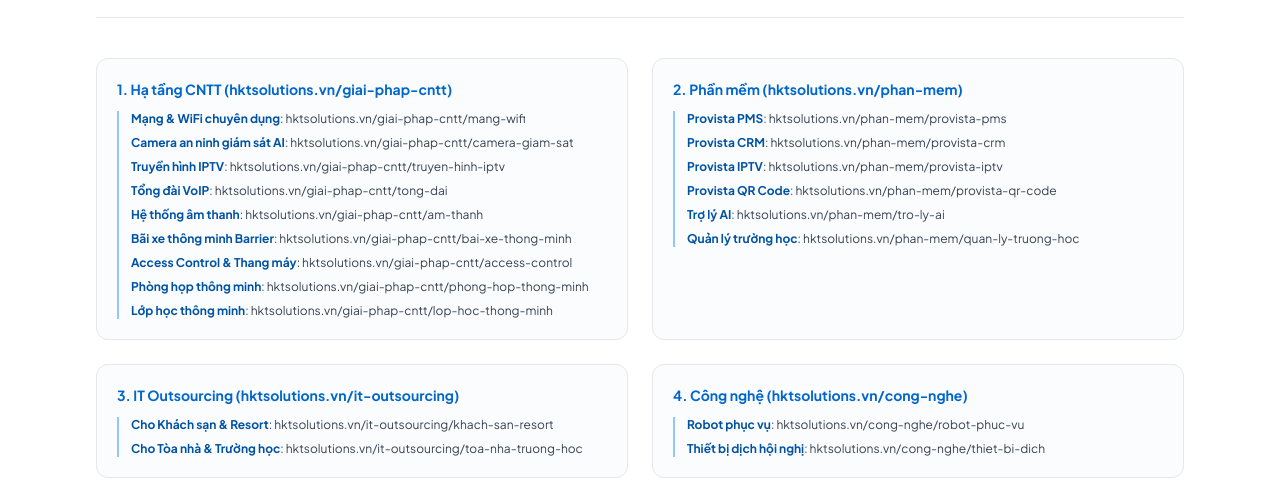
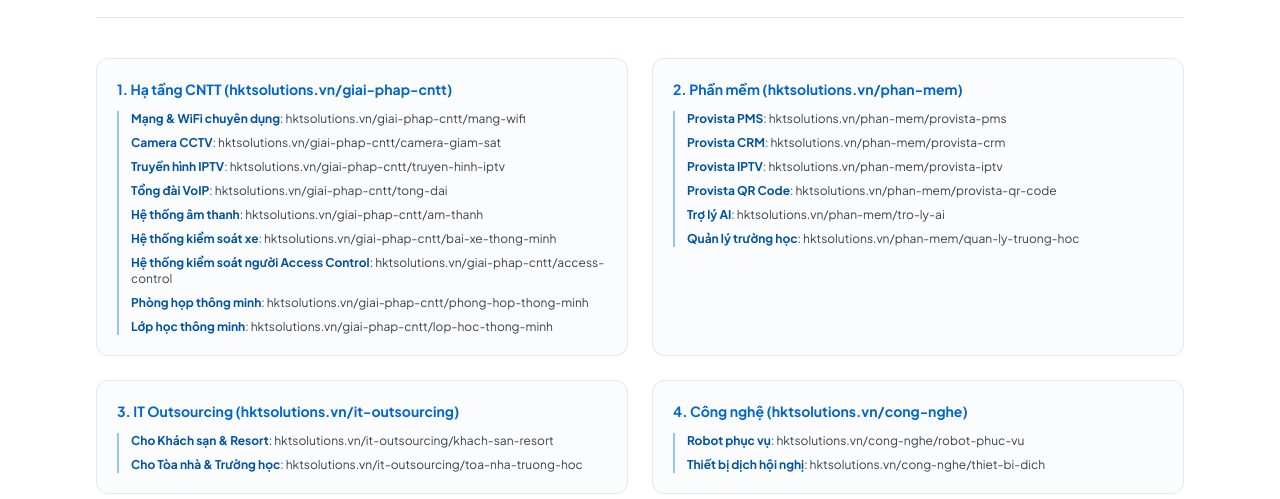
Before and after one commit to hktsolutions/new, a plain HTML site: page index.html in a window 1280 px wide. Shown: the part 236-735 px from the top of the page. Drawn offline with nearby package versions, Linux system fonts and the light colour scheme.

Commit message:
Đổi tên trang Camera CCTV, kiểm soát người, kiểm soát xe
Co-Authored-By: Claude Sonnet 5.5 <noreply@anthropic.com>

```diff
--- a/index.html
+++ b/index.html
@@ -57,12 +57,12 @@
             <div class="absolute left-0 top-full pt-1 w-64 opacity-0 translate-y-1 pointer-events-none group-hover:opacity-100 group-hover:translate-y-0 group-hover:pointer-events-auto transition-all duration-150 z-50">
               <div class="bg-white text-gray-800 rounded-lg shadow-xl border border-gray-200 py-1 text-xs font-normal">
                 <a href="javascript:void(0)" onclick="navigateTo('/giai-phap-cntt/mang-wifi')" class="block px-4 py-2 hover:bg-blue-50 hover:text-[#0066cc]">Mạng & WiFi chuyên dụng</a>
-                <a href="javascript:void(0)" onclick="navigateTo('/giai-phap-cntt/camera-giam-sat')" class="block px-4 py-2 hover:bg-blue-50 hover:text-[#0066cc]">Camera an ninh giám sát AI</a>
+                <a href="javascript:void(0)" onclick="navigateTo('/giai-phap-cntt/camera-giam-sat')" class="block px-4 py-2 hover:bg-blue-50 hover:text-[#0066cc]">Camera CCTV</a>
                 <a href="javascript:void(0)" onclick="navigateTo('/giai-phap-cntt/truyen-hinh-iptv')" class="block px-4 py-2 hover:bg-blue-50 hover:text-[#0066cc]">Truyền hình IPTV</a>
                 <a href="javascript:void(0)" onclick="navigateTo('/giai-phap-cntt/tong-dai')" class="block px-4 py-2 hover:bg-blue-50 hover:text-[#0066cc]">Tổng đài VoIP</a>
                 <a href="javascript:void(0)" onclick="navigateTo('/giai-phap-cntt/am-thanh')" class="block px-4 py-2 hover:bg-blue-50 hover:text-[#0066cc]">Hệ thống âm thanh</a>
-                <a href="javascript:void(0)" onclick="navigateTo('/giai-phap-cntt/bai-xe-thong-minh')" class="block px-4 py-2 hover:bg-blue-50 hover:text-[#0066cc]">Bãi xe thông minh Barrier</a>
-                <a href="javascript:void(0)" onclick="navigateTo('/giai-phap-cntt/access-control')" class="block px-4 py-2 hover:bg-blue-50 hover:text-[#0066cc]">Access Control & Thang máy</a>
+                <a href="javascript:void(0)" onclick="navigateTo('/giai-phap-cntt/bai-xe-thong-minh')" class="block px-4 py-2 hover:bg-blue-50 hover:text-[#0066cc]">Hệ thống kiểm soát xe</a>
+                <a href="javascript:void(0)" onclick="navigateTo('/giai-phap-cntt/access-control')" class="block px-4 py-2 hover:bg-blue-50 hover:text-[#0066cc]">Hệ thống kiểm soát người Access Control</a>
                 <a href="javascript:void(0)" onclick="navigateTo('/giai-phap-cntt/phong-hop-thong-minh')" class="block px-4 py-2 hover:bg-blue-50 hover:text-[#0066cc]">Phòng họp thông minh</a>
                 <a href="javascript:void(0)" onclick="navigateTo('/giai-phap-cntt/lop-hoc-thong-minh')" class="block px-4 py-2 hover:bg-blue-50 hover:text-[#0066cc]">Lớp học thông minh</a>
               </div>
@@ -232,7 +232,7 @@
         slug: '/giai-phap-cntt/mang-wifi'
       },
       '/giai-phap-cntt/camera-giam-sat': {
-        title: 'Camera an ninh giám sát AI',
+        title: 'Camera CCTV',
         desc: 'Hệ thống camera an ninh thông minh nhận diện khuôn mặt, đọc biển số xe và cảnh báo đột nhập.',
         slug: '/giai-phap-cntt/camera-giam-sat'
       },
@@ -252,12 +252,12 @@
         slug: '/giai-phap-cntt/am-thanh'
       },
       '/giai-phap-cntt/bai-xe-thong-minh': {
-        title: 'Bãi xe thông minh Barrier',
+        title: 'Hệ thống kiểm soát xe',
         desc: 'Hệ thống quản lý bãi đỗ xe tự động bằng thẻ từ kết hợp camera nhận diện biển số xe.',
         slug: '/giai-phap-cntt/bai-xe-thong-minh'
       },
       '/giai-phap-cntt/access-control': {
-        title: 'Access Control & Thang máy',
+        title: 'Hệ thống kiểm soát người Access Control',
         desc: 'Kiểm soát cửa ra vào bằng vân tay/khuôn mặt và giải pháp phân tầng thẻ từ thang máy tòa nhà.',
         slug: '/giai-phap-cntt/access-control'
       },
@@ -443,12 +443,12 @@
                 </div>
                 <ul class="space-y-2 text-gray-700 pl-3 border-l-2 border-blue-300">
                   <li><a href="javascript:void(0)" onclick="navigateTo('/giai-phap-cntt/mang-wifi')" class="hover:text-[#0066cc] hover:underline"><span class="font-bold text-[#0052a3]">Mạng & WiFi chuyên dụng</span>: hktsolutions.vn/giai-phap-cntt/mang-wifi</a></li>
-                  <li><a href="javascript:void(0)" onclick="navigateTo('/giai-phap-cntt/camera-giam-sat')" class="hover:text-[#0066cc] hover:underline"><span class="font-bold text-[#0052a3]">Camera an ninh giám sát AI</span>: hktsolutions.vn/giai-phap-cntt/camera-giam-sat</a></li>
+                  <li><a href="javascript:void(0)" onclick="navigateTo('/giai-phap-cntt/camera-giam-sat')" class="hover:text-[#0066cc] hover:underline"><span class="font-bold text-[#0052a3]">Camera CCTV</span>: hktsolutions.vn/giai-phap-cntt/camera-giam-sat</a></li>
                   <li><a href="javascript:void(0)" onclick="navigateTo('/giai-phap-cntt/truyen-hinh-iptv')" class="hover:text-[#0066cc] hover:underline"><span class="font-bold text-[#0052a3]">Truyền hình IPTV</span>: hktsolutions.vn/giai-phap-cntt/truyen-hinh-iptv</a></li>
                   <li><a href="javascript:void(0)" onclick="navigateTo('/giai-phap-cntt/tong-dai')" class="hover:text-[#0066cc] hover:underline"><span class="font-bold text-[#0052a3]">Tổng đài VoIP</span>: hktsolutions.vn/giai-phap-cntt/tong-dai</a></li>
                   <li><a href="javascript:void(0)" onclick="navigateTo('/giai-phap-cntt/am-thanh')" class="hover:text-[#0066cc] hover:underline"><span class="font-bold text-[#0052a3]">Hệ thống âm thanh</span>: hktsolutions.vn/giai-phap-cntt/am-thanh</a></li>
-                  <li><a href="javascript:void(0)" onclick="navigateTo('/giai-phap-cntt/bai-xe-thong-minh')" class="hover:text-[#0066cc] hover:underline"><span class="font-bold text-[#0052a3]">Bãi xe thông minh Barrier</span>: hktsolutions.vn/giai-phap-cntt/bai-xe-thong-minh</a></li>
-                  <li><a href="javascript:void(0)" onclick="navigateTo('/giai-phap-cntt/access-control')" class="hover:text-[#0066cc] hover:underline"><span class="font-bold text-[#0052a3]">Access Control & Thang máy</span>: hktsolutions.vn/giai-phap-cntt/access-control</a></li>
+                  <li><a href="javascript:void(0)" onclick="navigateTo('/giai-phap-cntt/bai-xe-thong-minh')" class="hover:text-[#0066cc] hover:underline"><span class="font-bold text-[#0052a3]">Hệ thống kiểm soát xe</span>: hktsolutions.vn/giai-phap-cntt/bai-xe-thong-minh</a></li>
+                  <li><a href="javascript:void(0)" onclick="navigateTo('/giai-phap-cntt/access-control')" class="hover:text-[#0066cc] hover:underline"><span class="font-bold text-[#0052a3]">Hệ thống kiểm soát người Access Control</span>: hktsolutions.vn/giai-phap-cntt/access-control</a></li>
                   <li><a href="javascript:void(0)" onclick="navigateTo('/giai-phap-cntt/phong-hop-thong-minh')" class="hover:text-[#0066cc] hover:underline"><span class="font-bold text-[#0052a3]">Phòng họp thông minh</span>: hktsolutions.vn/giai-phap-cntt/phong-hop-thong-minh</a></li>
                   <li><a href="javascript:void(0)" onclick="navigateTo('/giai-phap-cntt/lop-hoc-thong-minh')" class="hover:text-[#0066cc] hover:underline"><span class="font-bold text-[#0052a3]">Lớp học thông minh</span>: hktsolutions.vn/giai-phap-cntt/lop-hoc-thong-minh</a></li>
                 </ul>
```
